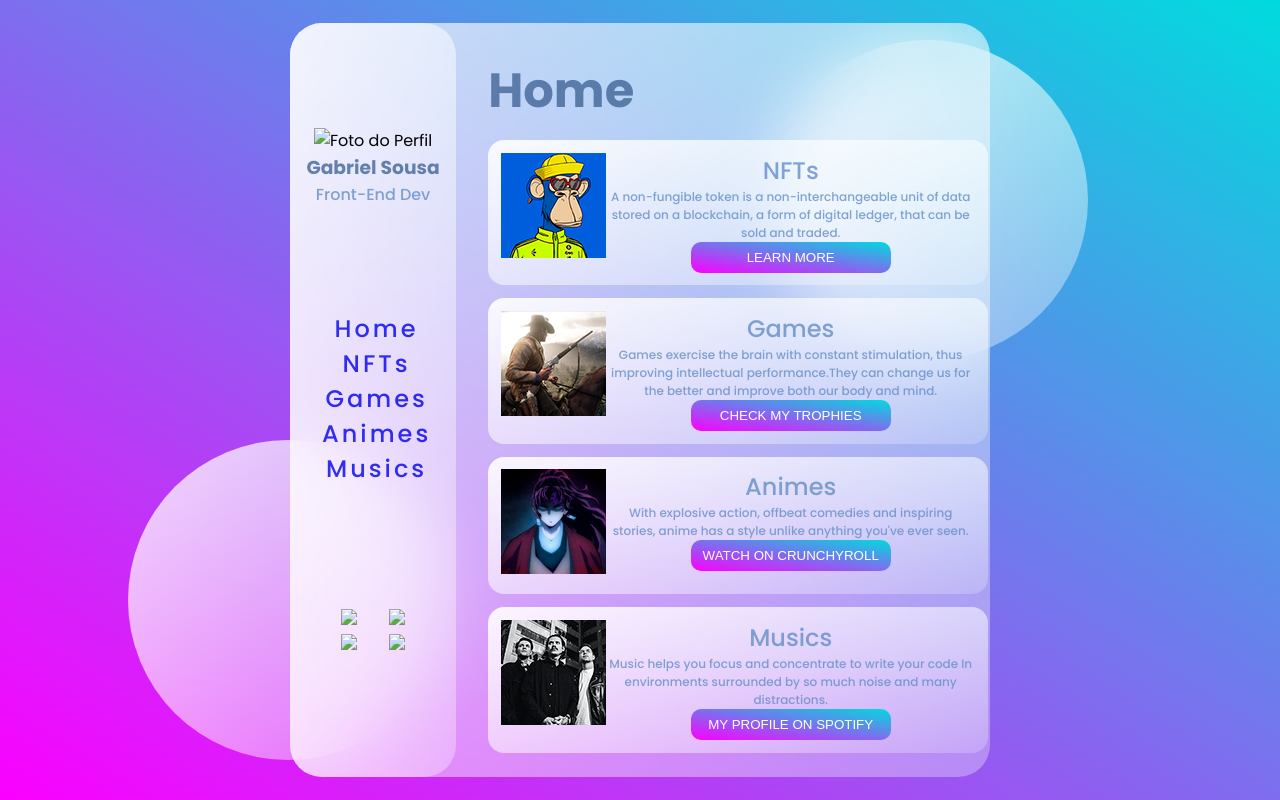
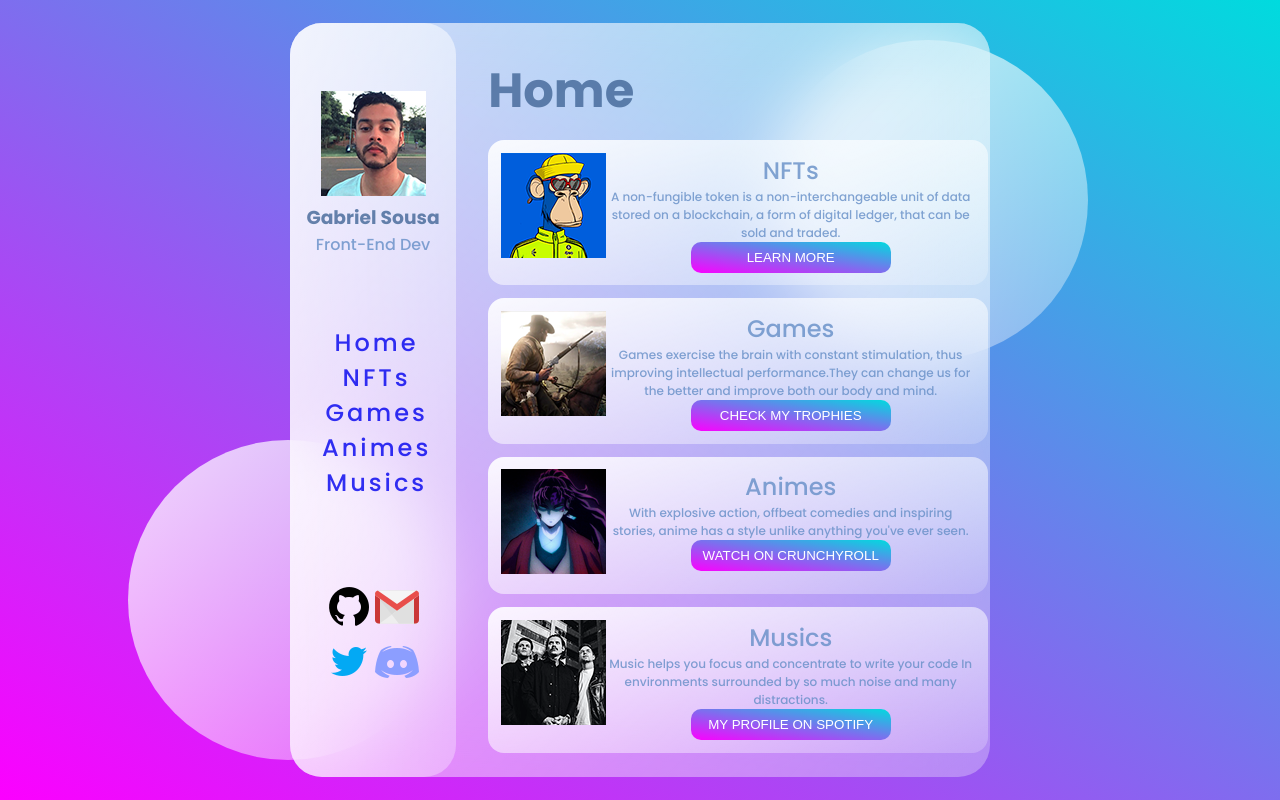
Before and after one commit to gabrelo/Profile, a plain HTML site: page index.html in a window 1280 px wide. Drawn offline with Linux system fonts and the light colour scheme.

Commit message:
att CSS de todos os html

```diff
--- a/index.html
+++ b/index.html
@@ -31,7 +31,7 @@
       <section class="glass">
         <div class="dashboard">
           <div class="user">
-            <img src="../Projeto Perfil/img/gabrelo.png" alt="Foto do Perfil" />
+            <img src="/img/gabrelo.png" alt="Foto do Perfil" />
             <h3>Gabriel Sousa</h3>
             <p>Front-End Dev</p>
           </div>
@@ -59,18 +59,18 @@
           <div class="pro">
             <div class="icons">
               <a href="https://github.com/gabrelo">
-                <img src="../Projeto Perfil/icons/github.png"
+                <img src="./icons/github.png"
               /></a>
               <a href="mailto:gabriel10moines@gmail.com">
-                <img src="../Projeto Perfil/icons/gmail.png"
+                <img src="./icons/gmail.png"
               /></a>
               <a href="https://twitter.com/gabrieldoque">
-                <img src="../Projeto Perfil/icons/twitter.png"
+                <img src="./icons/twitter.png"
               /></a>
               <a
                 href="https://discord.com/channels/497312527093334036/931269506754568212"
               >
-                <img src="../Projeto Perfil/icons/discord.png"
+                <img src="./icons/discord.png"
               /></a>
             </div>
           </div>
@@ -154,18 +154,18 @@
             <div class="pro2">
               <div class="icons2">
                 <a href="https://github.com/gabrelo">
-                  <img src="../Projeto Perfil/icons/github.png"
+                  <img src="./icons/github.png"
                 /></a>
                 <a href="mailto:gabriel10moines@gmail.com">
-                  <img src="../Projeto Perfil/icons/gmail.png"
+                  <img src=".icons/gmail.png"
                 /></a>
                 <a href="https://twitter.com/gabrieldoque">
-                  <img src="../Projeto Perfil/icons/twitter.png"
+                  <img src="./icons/twitter.png"
                 /></a>
                 <a
                   href="https://discord.com/channels/497312527093334036/931269506754568212"
                 >
-                  <img src="../Projeto Perfil/icons/discord.png"
+                  <img src="./icons/discord.png"
                 /></a>
               </div>
             </div>
```
Also changed, not shown: animes.html (+9 -9 lines), games.html (+8 -8 lines), musicas.html (+8 -8 lines), nfts.html (+8 -8 lines).
